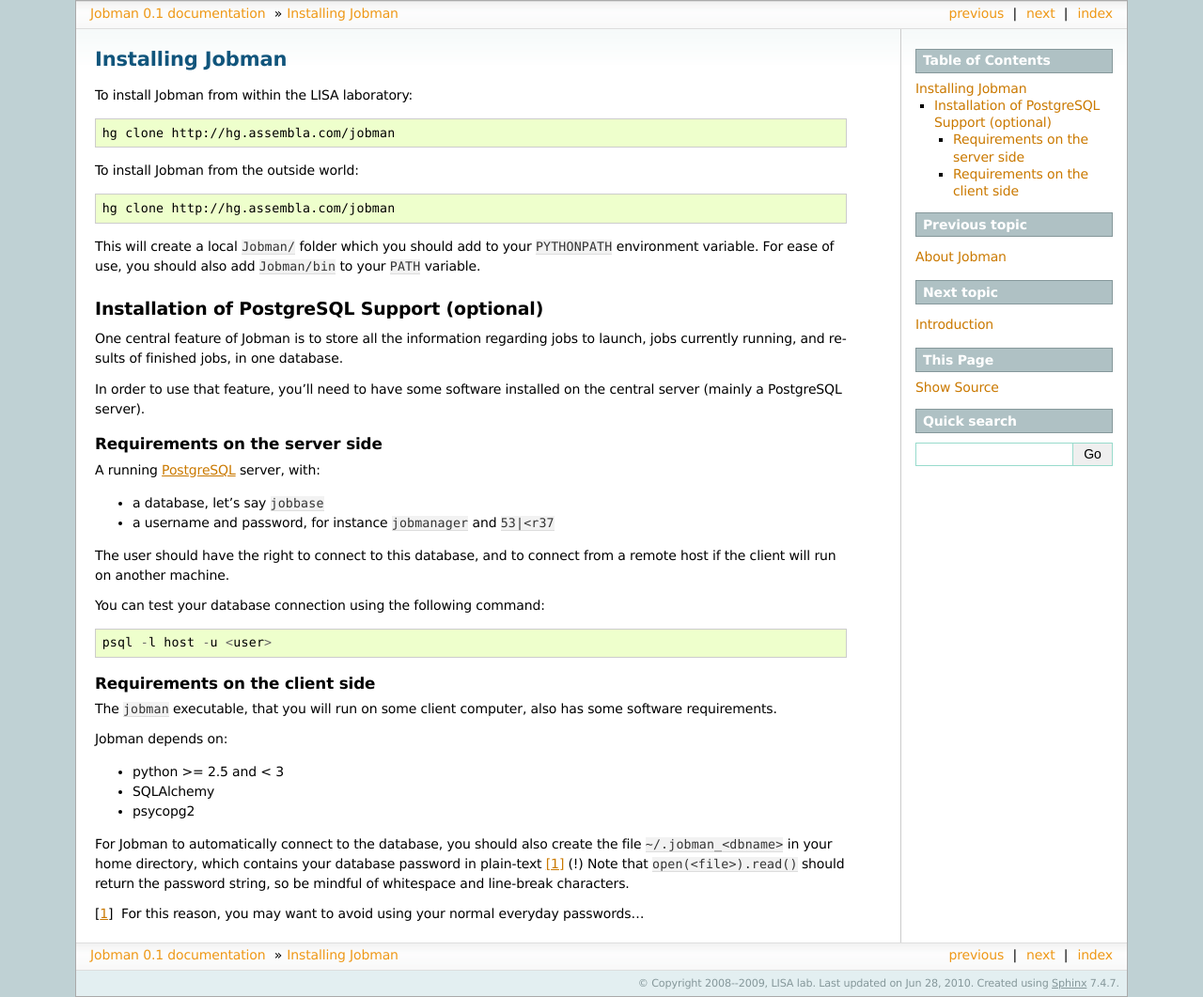
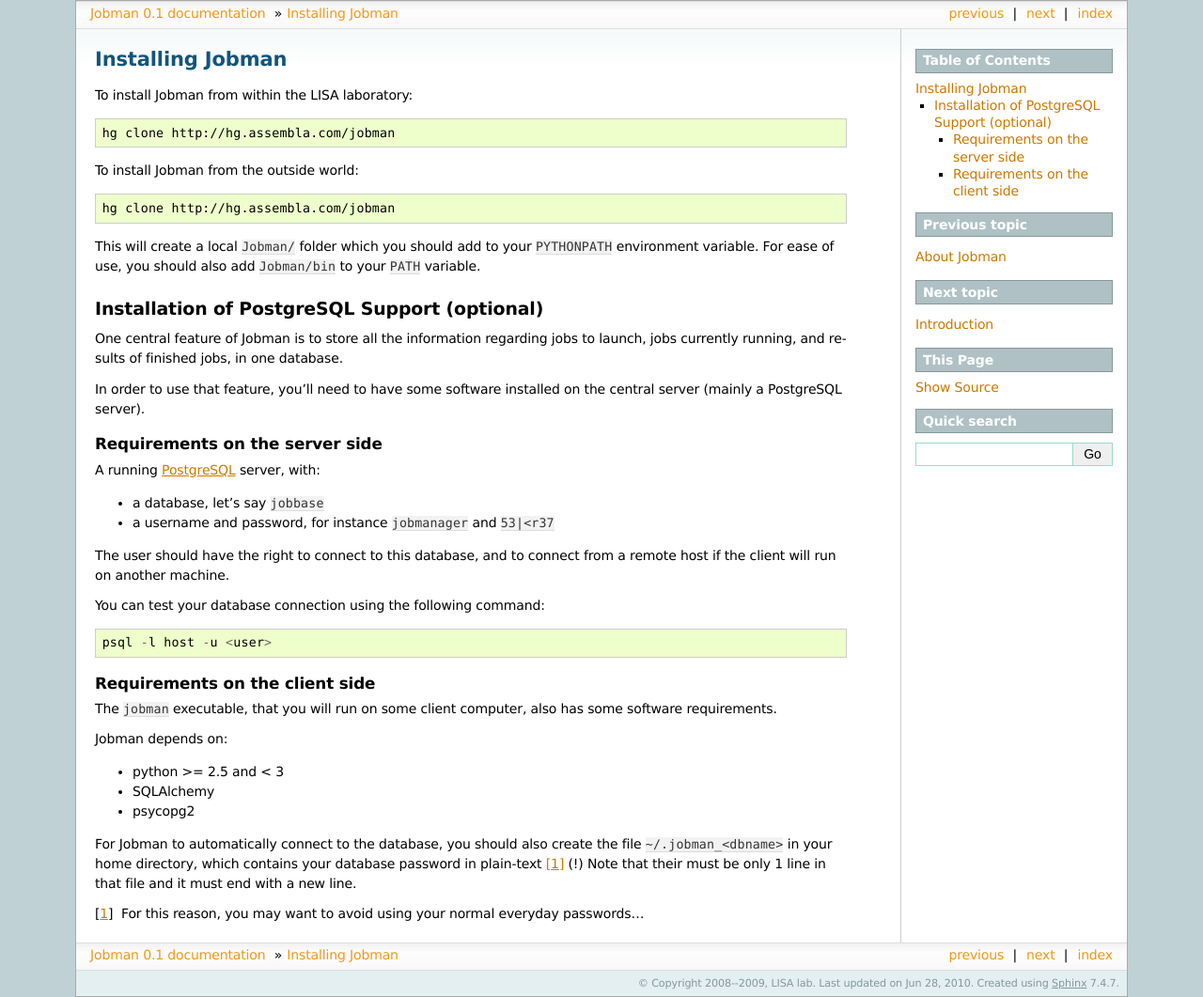
Before and after one commit to crmne/jobman, a Sphinx documentation site: the page built from doc/install.txt, in a window 1280 px wide. Shown: the whole page at 94% size. Built offline with Sphinx 7.4.7, drawn with Linux system fonts in a browser that asks for light colours; formulas are drawn with MathJax 3.

Commit message:
corrected doc.

```diff
--- a/doc/install.txt
+++ b/doc/install.txt
@@ -60,9 +60,7 @@
 
 For Jobman to automatically connect to the database, you should also create
 the file ``~/.jobman_<dbname>`` in your home directory, which contains your
-database password in plain-text [1]_ (!)  Note that
-``open(<file>).read()`` should return the password string, so be
-mindful of whitespace and line-break characters.
+database password in plain-text [1]_ (!)  Note that their must be only 1 line in that file and it must end with a new line.
 
 .. [1] For this reason, you may want to avoid using your normal everyday passwords...
 
```
